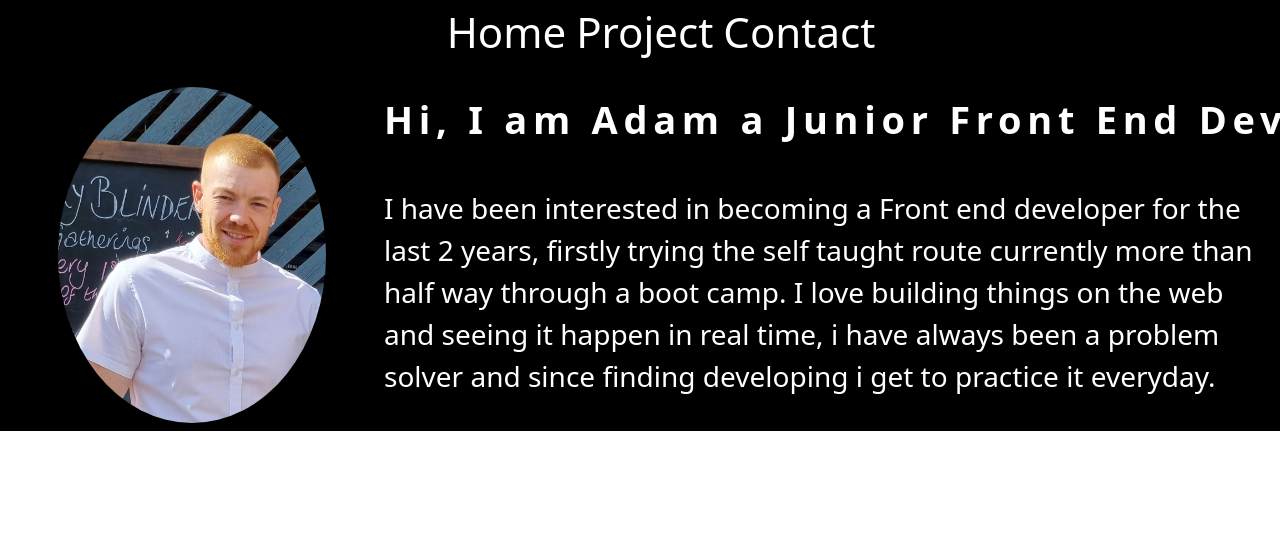
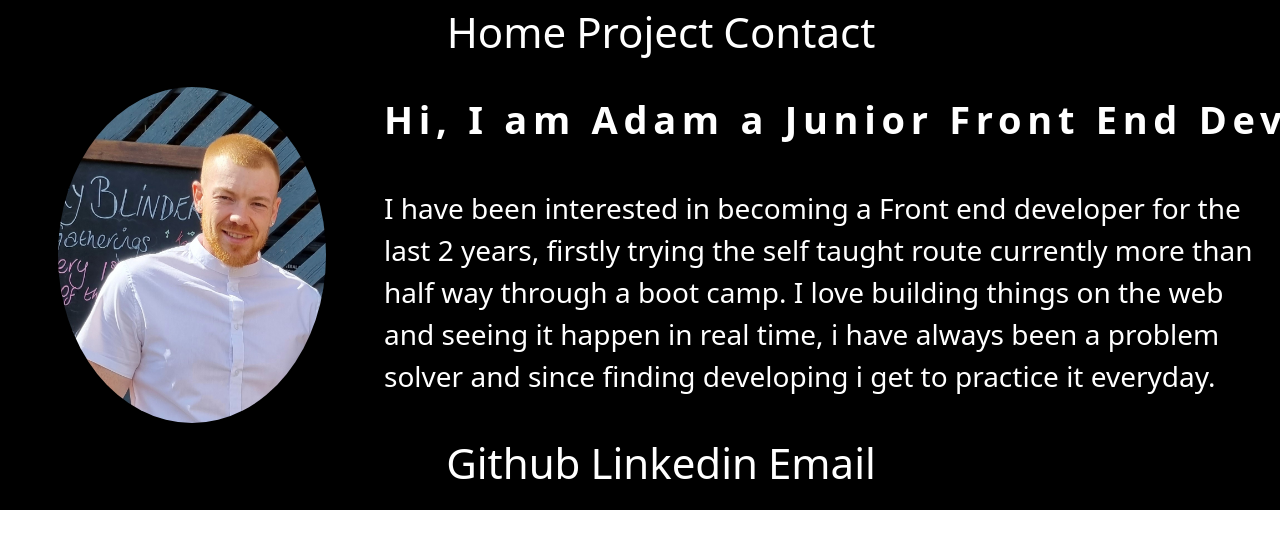
Before and after one commit to Gpsnm/react-portfolio, a React (Create React App) app in the folder react-portfolio/: page / in a window 1280 px wide. Shown: the top 548 px of the page. Built offline with nearby package versions, Linux system fonts and the light colour scheme.

Commit message:
added li to footer

```diff
--- a/react-portfolio/src/App.js
+++ b/react-portfolio/src/App.js
@@ -3,13 +3,14 @@ import React from 'react';
 import "./index.css"
 import Home from './components/Home';
 import ProjectGallery from './components/ProjectGallery'
+import Contact from './components/Contact';
 
 function App() {
   return(
     <div>
   <Header />
   <Home />
-  <ProjectGallery />
+  <Contact />
   </div>
   )
 }
--- /dev/null
+++ b/react-portfolio/src/components/Contact.css
@@ -0,0 +1,21 @@
+.footer{
+    background-color: black;
+    display: flex;
+    justify-content: center;
+}
+
+.footer li {
+        display: inline;
+            margin-left: 10px;
+            font-size: 42px;
+            padding-top: 10px;
+}
+
+.footer a {
+    color: white;
+    text-decoration: none;
+}
+
+.footer a:hover {
+    color: aqua;
+}
--- a/react-portfolio/src/components/Contact.js
+++ b/react-portfolio/src/components/Contact.js
@@ -0,0 +1,18 @@
+import React from "react";
+import './Contact.css'
+
+function Contact() {
+    return(
+         <nav>
+        <div className='footer'>
+          <ol>
+          <li><a href="./Home.js">Github</a></li>
+          <li><a href="./project.js">Linkedin</a></li>
+          <li><a href="./Contact.js">Email</a></li>
+          </ol>
+        </div>
+      </nav>
+    )
+}
+
+export default Contact;
--- /dev/null
+++ b/react-portfolio/src/components/ProjectGallery.css
@@ -0,0 +1,18 @@
+.project{
+    display: flex;
+    justify-content: center;
+    background-color: green;
+    height: 500px;
+    border: solid 5px firebrick;
+}
+
+
+.card{
+    background-color: aquamarine;
+    border:solid 5px goldenrod;
+    display: flex;
+    align-items: center;
+}
+h3{
+    color: blueviolet;
+}
--- a/react-portfolio/src/components/ProjectGallery.js
+++ b/react-portfolio/src/components/ProjectGallery.js
@@ -1,9 +1,17 @@
 import React from "react";
+import'./ProjectGallery.css'
 
 
-const ProjectGallery = () =>{
-<div>
-</div>
+
+
+const ProjectGallery = () => {
+    return(
+    <section className="project">
+            <div className="card">
+                <h3>iRecipe</h3>
+        </div>
+    </section>
+    )
 }
 
 
```
Also changed, not shown: react-portfolio/src/index.css (line endings or trailing spaces).
